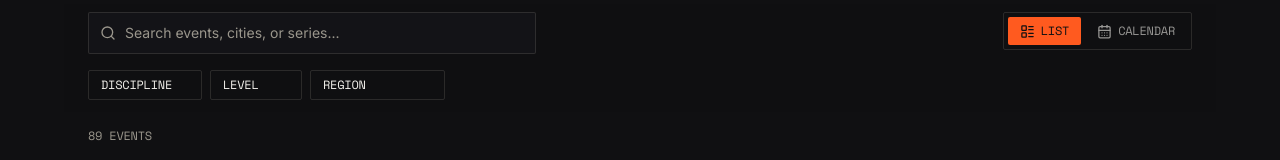
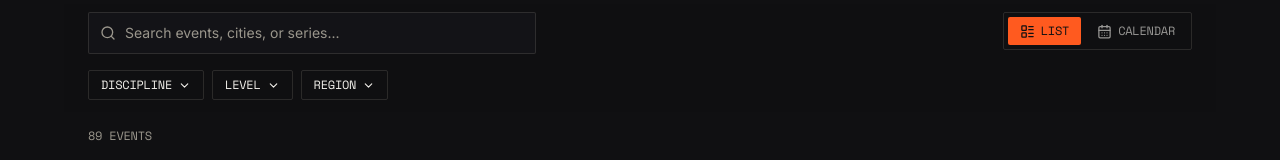
Before and after one commit to martinbjk/SkateboardCalender, a Next.js app: page /en in a window 1280 px wide. Shown: the part 566-726 px from the top of the page. Built offline with nearby package versions, Linux system fonts and the light colour scheme.

Commit message:
Implement custom dropdown in EventsExplorer component
Replaced native select with custom dropdown for better styling and accessibility.

```diff
--- a/src/components/EventsExplorer.tsx
+++ b/src/components/EventsExplorer.tsx
@@ -2,7 +2,7 @@
 
 import { useEffect, useMemo, useRef, useState } from 'react';
 import { useLocale, useTranslations } from 'next-intl';
-import { LayoutList, CalendarDays, Search, X } from 'lucide-react';
+import { LayoutList, CalendarDays, Search, X, ChevronDown, Check } from 'lucide-react';
 import clsx from 'clsx';
 import type { SkateEvent } from '@/lib/schema';
 import { ALL_CATEGORIES, ALL_LEVELS, ALL_CONTINENTS, getEventStatus } from '@/lib/events-shared';
@@ -213,26 +213,87 @@ function FilterGroup<T extends readonly string[]>({
   translatePrefix: string;
 }) {
   const t = useTranslations();
+  const [open, setOpen] = useState(false);
+  const ref = useRef<HTMLDivElement>(null);
+
+  // Byggd från grunden (i stället för en native <select>) eftersom
+  // operativsystemets egen rullgardinsmeny ritas av OS:et självt, inte
+  // av oss — på Windows gav det ibland en svårläst, till synes
+  // "inaktiverad" nedrullningslista i mörkt läge (dålig kontrast,
+  // OS-standardfärger som ignorerade vår styling). Med en egen dropdown
+  // (samma mönster som språkväxlaren) ser den identisk ut och beter sig
+  // likadant oavsett Windows/Mac/mobil.
+  useEffect(() => {
+    function onClick(e: MouseEvent) {
+      if (ref.current && !ref.current.contains(e.target as Node)) setOpen(false);
+    }
+    document.addEventListener('click', onClick);
+    return () => document.removeEventListener('click', onClick);
+  }, []);
+
+  const selectedLabel = value ? t(`${translatePrefix}.${value}`) : label;
+
   return (
-    <div className="relative">
-      <select
-        value={value ?? ''}
-        onChange={(e) => onChange(e.target.value || null)}
+    <div className="relative" ref={ref}>
+      <button
+        type="button"
+        onClick={() => setOpen((o) => !o)}
+        aria-haspopup="listbox"
+        aria-expanded={open}
         aria-label={label}
         className={clsx(
-          'appearance-none rounded-stamp border px-3 py-1.5 pr-7 font-mono-tight text-xs uppercase tracking-wide outline-none transition',
+          'flex items-center gap-1.5 rounded-stamp border px-3 py-1.5 font-mono-tight text-xs uppercase tracking-wide transition',
           value
             ? 'border-spray bg-spray/10 text-spray'
-            : 'border-asphalt-700/30 bg-transparent text-current dark:border-chalk-500/20'
+            : 'border-asphalt-700/30 bg-transparent text-current hover:border-spray hover:text-spray dark:border-chalk-500/20'
         )}
       >
-        <option value="">{label}</option>
-        {options.map((opt) => (
-          <option key={opt} value={opt}>
-            {t(`${translatePrefix}.${opt}`)}
-          </option>
-        ))}
-      </select>
+        {selectedLabel}
+        <ChevronDown size={13} className={clsx('transition-transform', open && 'rotate-180')} />
+      </button>
+
+      {open && (
+        <div
+          role="listbox"
+          className="absolute left-0 top-full z-20 mt-2 max-h-64 w-48 overflow-y-auto rounded-stamp border border-asphalt-700/20 bg-concrete-100 py-1 shadow-lg dark:border-chalk-500/20 dark:bg-asphalt-900"
+        >
+          <button
+            type="button"
+            role="option"
+            aria-selected={value === null}
+            onClick={() => {
+              onChange(null);
+              setOpen(false);
+            }}
+            className={clsx(
+              'flex w-full items-center justify-between px-4 py-2 text-left font-mono-tight text-xs uppercase tracking-wide hover:bg-spray/10 hover:text-spray',
+              value === null && 'font-semibold text-spray'
+            )}
+          >
+            {label}
+            {value === null && <Check size={13} />}
+          </button>
+          {options.map((opt) => (
+            <button
+              key={opt}
+              type="button"
+              role="option"
+              aria-selected={value === opt}
+              onClick={() => {
+                onChange(opt);
+                setOpen(false);
+              }}
+              className={clsx(
+                'flex w-full items-center justify-between px-4 py-2 text-left font-mono-tight text-xs uppercase tracking-wide hover:bg-spray/10 hover:text-spray',
+                value === opt && 'font-semibold text-spray'
+              )}
+            >
+              {t(`${translatePrefix}.${opt}`)}
+              {value === opt && <Check size={13} />}
+            </button>
+          ))}
+        </div>
+      )}
     </div>
   );
 }
```
